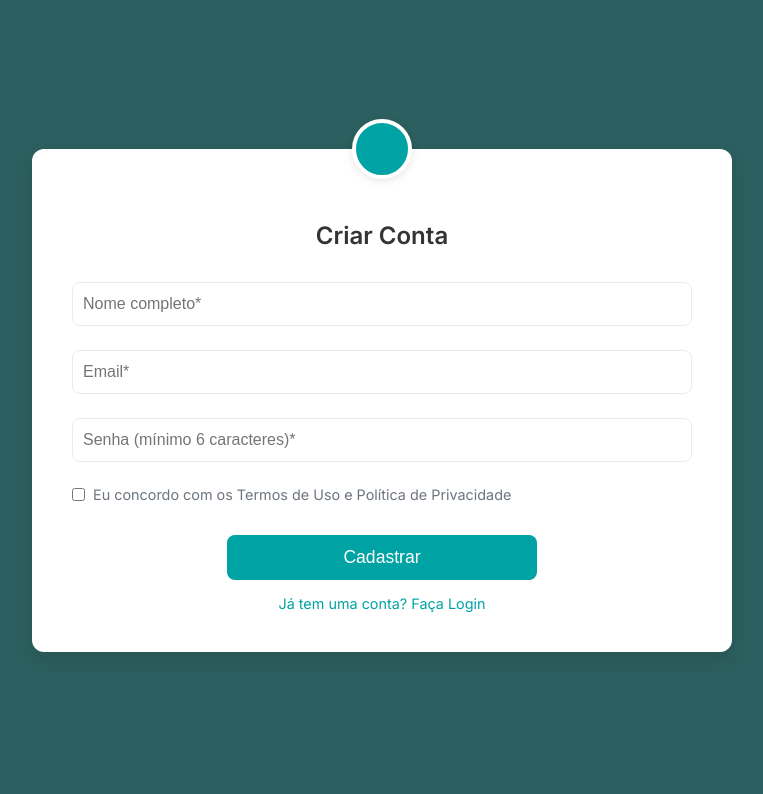
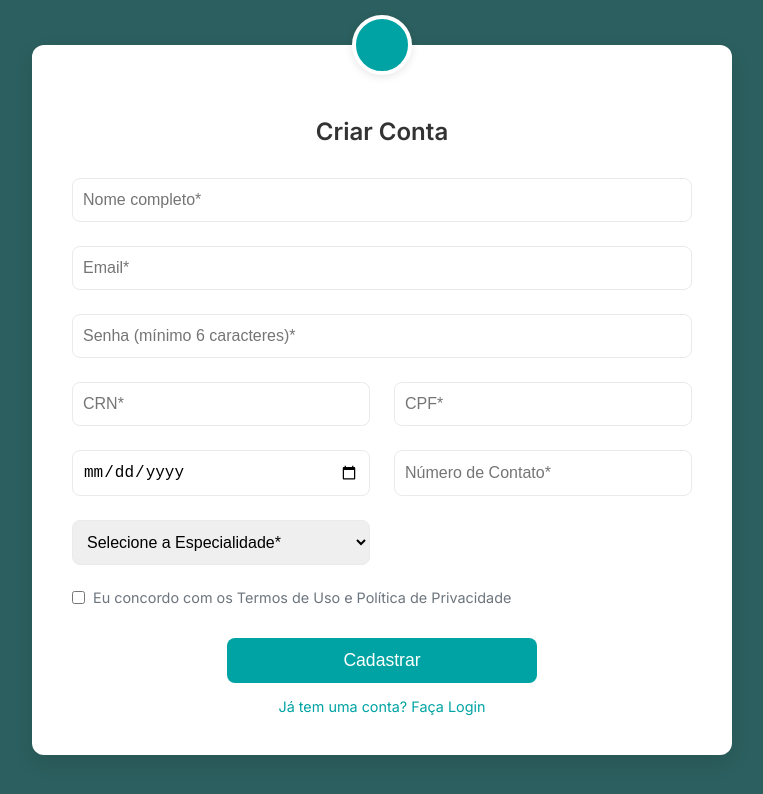
Before and after one commit to adrielmp44/ViTT.AI, a React (Vite) app in the folder vittai/vittai/: page /register in a window 1280 px wide. Shown: the top 794 px of the page, without its empty margins (258-1021 px from the left). Built offline with nearby package versions, Linux system fonts and the light colour scheme; no server answers.

Commit message:
CRN e outros campos de cadastro

```diff
--- a/vittai/vittai/src/components/components_HomePage/Sidebar.jsx
+++ b/vittai/vittai/src/components/components_HomePage/Sidebar.jsx
@@ -1,13 +1,29 @@
-import React from 'react';
+import React, { useEffect, useState } from 'react';
 import { NavLink, useNavigate } from 'react-router-dom';
 import { FaHome, FaUsers, FaClipboardList, FaFileMedical, FaChartLine, FaCalendarAlt, FaCommentDots, FaCog, FaSignOutAlt } from 'react-icons/fa';
 import { auth } from '../../firebase/firebase';
 import { signOut } from 'firebase/auth';
+import { doc, getDoc, getFirestore } from 'firebase/firestore';
 import './Sidebar.css';
 
 export default function Sidebar() {
   const navigate = useNavigate();
-  const user = auth.currentUser; // Obter o usuário atual do Firebase
+  const [userData, setUserData] = useState(null);
+  const user = auth.currentUser;
+
+  useEffect(() => {
+    const fetchUserData = async () => {
+      if (user) {
+        const db = getFirestore();
+        const userDoc = await getDoc(doc(db, 'users', user.uid));
+        if (userDoc.exists()) {
+          setUserData(userDoc.data());
+        }
+      }
+    };
+
+    fetchUserData();
+  }, [user]);
 
   const handleLogout = async () => {
     if (window.confirm("Tem certeza de que deseja sair?")) {
@@ -43,9 +59,8 @@ export default function Sidebar() {
         </div>
         <div className="user-profile">
           <div className="user-info">
-            {/* Mostrar o displayName do usuário ou email caso displayName não exista */}
             <span className="user-name">{user?.displayName || user?.email || 'Usuário'}</span>
-            <span className="user-crn">CRN 40C5822</span>
+            <span className="user-crn">CRN {userData?.crn || 'Não informado'}</span>
           </div>
           <button className="logout-button" onClick={handleLogout} title="Sair">
             <FaSignOutAlt />
--- a/vittai/vittai/src/pages/RegisterPage/RegisterPage.jsx
+++ b/vittai/vittai/src/pages/RegisterPage/RegisterPage.jsx
@@ -4,6 +4,7 @@ import React, { useState } from 'react';
 import { useNavigate, Link } from 'react-router-dom';
 import { auth } from '../../firebase/firebase';
 import { createUserWithEmailAndPassword, updateProfile } from 'firebase/auth';
+import { doc, setDoc, getFirestore } from 'firebase/firestore';
 import './RegisterPage.css';
 
 export default function RegisterPage() {
@@ -11,6 +12,11 @@ export default function RegisterPage() {
   const [email, setEmail] = useState('');
   const [password, setPassword] = useState('');
   const [fullName, setFullName] = useState('');
+  const [crn, setCrn] = useState('');
+  const [cpf, setCpf] = useState('');
+  const [birthDate, setBirthDate] = useState('');
+  const [phone, setPhone] = useState('');
+  const [specialty, setSpecialty] = useState('');
   const [error, setError] = useState('');
   const [loading, setLoading] = useState(false);
 
@@ -19,7 +25,7 @@ export default function RegisterPage() {
     setError('');
     setLoading(true);
 
-    if (!email || !password || !fullName) {
+    if (!email || !password || !fullName || !crn || !cpf || !birthDate || !phone || !specialty) {
       setError("Por favor, preencha todos os campos obrigatórios.");
       setLoading(false);
       return;
@@ -34,7 +40,20 @@ export default function RegisterPage() {
         displayName: fullName
       });
 
-      // 3. Navegar para a página inicial
+      // 3. Salvar informações adicionais no Firestore
+      const db = getFirestore();
+      await setDoc(doc(db, 'users', userCredential.user.uid), {
+        fullName,
+        email,
+        crn,
+        cpf,
+        birthDate,
+        phone,
+        specialty,
+        createdAt: new Date()
+      });
+
+      // 4. Navegar para a página inicial
       navigate('/home');
     } catch (err) {
       switch (err.code) {
@@ -90,6 +109,51 @@ export default function RegisterPage() {
               onChange={(e) => setPassword(e.target.value)}
               required
             />
+            <input
+              type="text"
+              placeholder="CRN*"
+              className="register-input"
+              value={crn}
+              onChange={(e) => setCrn(e.target.value)}
+              required
+            />
+            <input
+              type="text"
+              placeholder="CPF*"
+              className="register-input"
+              value={cpf}
+              onChange={(e) => setCpf(e.target.value)}
+              required
+            />
+            <input
+              type="date"
+              placeholder="Data de Nascimento*"
+              className="register-input"
+              value={birthDate}
+              onChange={(e) => setBirthDate(e.target.value)}
+              required
+            />
+            <input
+              type="tel"
+              placeholder="Número de Contato*"
+              className="register-input"
+              value={phone}
+              onChange={(e) => setPhone(e.target.value)}
+              required
+            />
+            <select
+              className="register-input"
+              value={specialty}
+              onChange={(e) => setSpecialty(e.target.value)}
+              required
+            >
+              <option value="">Selecione a Especialidade*</option>
+              <option value="Nutrição Clínica">Nutrição Clínica</option>
+              <option value="Nutrição Esportiva">Nutrição Esportiva</option>
+              <option value="Nutrição Materno-Infantil">Nutrição Materno-Infantil</option>
+              <option value="Nutrição Funcional">Nutrição Funcional</option>
+              <option value="Nutrição Gerontológica">Nutrição Gerontológica</option>
+            </select>
           </div>
 
           {error && <p className="error-message" style={{color: 'red', textAlign: 'center', marginTop: '10px'}}>{error}</p>}
```
